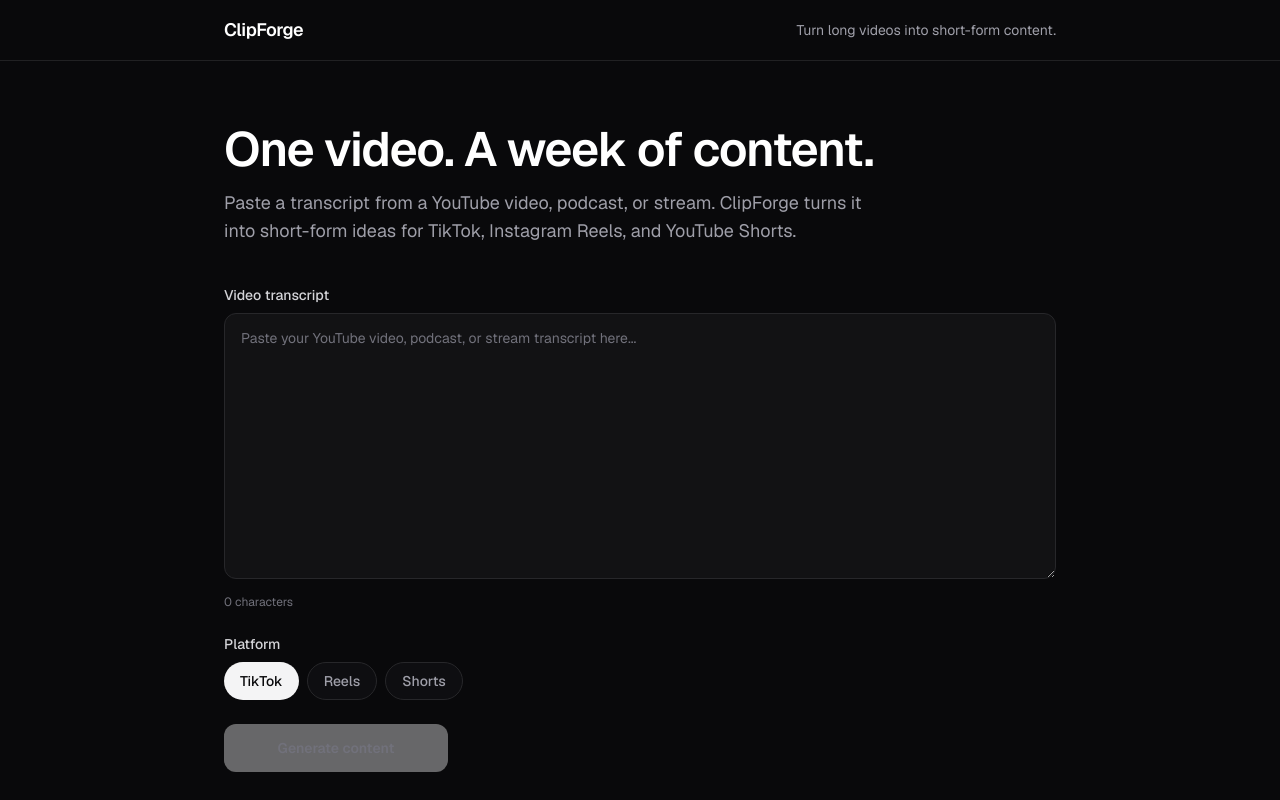
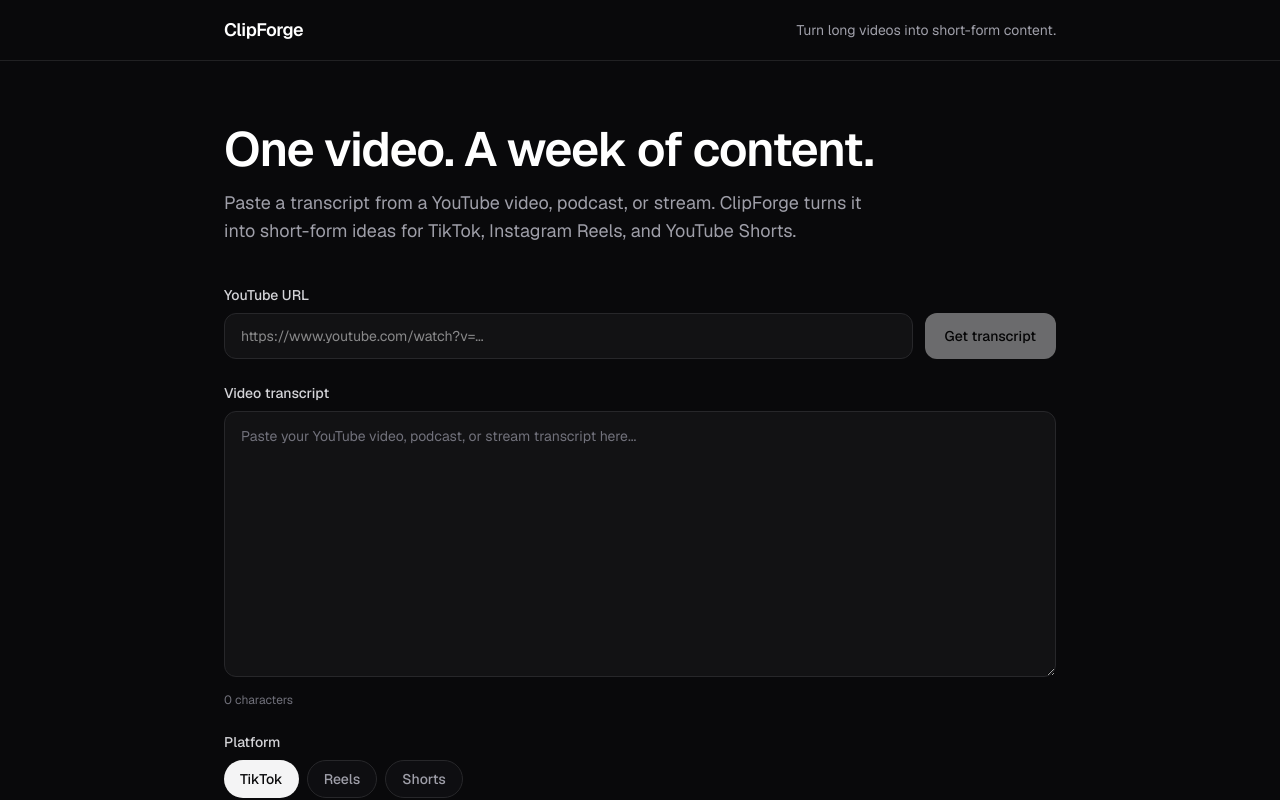
Before and after one commit to acheematiaschh103/clipforge, a Next.js app: page / in a window 1280 px wide. Shown: the top 800 px of the page. Built offline with nearby package versions, Linux system fonts and the light colour scheme.

Commit message:
Add YouTube transcript fetching

```diff
--- a/package.json
+++ b/package.json
@@ -11,7 +11,8 @@
   "dependencies": {
     "next": "16.3.5",
     "react": "19.2.8",
-    "react-dom": "19.2.8"
+    "react-dom": "19.2.8",
+    "youtube-transcript": "^1.3.1"
   },
   "devDependencies": {
     "@tailwindcss/postcss": "^4",
--- /dev/null
+++ b/src/app/api/transcript/route.ts
@@ -0,0 +1,40 @@
+import { NextResponse } from "next/server";
+import { YoutubeTranscript } from "youtube-transcript";
+
+export async function POST(request: Request) {
+  try {
+    const { url } = await request.json();
+
+    if (!url?.trim()) {
+      return NextResponse.json(
+        { error: "YouTube URL is required" },
+        { status: 400 }
+      );
+    }
+
+    const items = await YoutubeTranscript.fetchTranscript(url);
+
+    if (!items.length) {
+      return NextResponse.json(
+        { error: "No transcript found" },
+        { status: 404 }
+      );
+    }
+
+    const transcript = items
+      .map((item) => item.text)
+      .join(" ");
+
+    return NextResponse.json({ transcript });
+  } catch (error) {
+    console.error("FULL TRANSCRIPT ERROR:", error);
+
+    return NextResponse.json(
+        {
+          error: "Failed to fetch YouTube transcript",
+          details: error instanceof Error ? error.message : String(error),
+        },
+        { status: 500 }
+      );
+  }
+}
--- a/src/app/page.tsx
+++ b/src/app/page.tsx
@@ -112,6 +112,8 @@ function formatList(items: string[]) {
 
 export default function Home() {
   const [transcript, setTranscript] = useState("");
+  const [youtubeUrl, setYoutubeUrl] = useState("");
+const [fetchingTranscript, setFetchingTranscript] = useState(false);
   const [platform, setPlatform] = useState<Platform>("TikTok");
   const [generating, setGenerating] = useState(false);
   const [results, setResults] = useState<GeneratedContent | null>(null);
@@ -119,6 +121,42 @@ export default function Home() {
   const [error, setError] = useState<string | null>(null);
 
   const canGenerate = transcript.trim().length > 0 && !generating;
+  async function handleFetchTranscript() {
+    if (!youtubeUrl.trim() || fetchingTranscript) return;
+
+    setFetchingTranscript(true);
+    setError(null);
+
+    try {
+      const response = await fetch("/api/transcript", {
+        method: "POST",
+        headers: {
+          "Content-Type": "application/json",
+        },
+        body: JSON.stringify({
+          url: youtubeUrl,
+        }),
+      });
+
+      const data = await response.json();
+
+      if (!response.ok) {
+        throw new Error(data.error || "Failed to fetch transcript");
+      }
+
+      setTranscript(data.transcript);
+    } catch (error) {
+      console.error("Transcript error:", error);
+
+      setError(
+        error instanceof Error
+          ? error.message
+          : "Failed to fetch transcript"
+      );
+    } finally {
+      setFetchingTranscript(false);
+    }
+  }
 
   async function handleGenerate(event: React.FormEvent<HTMLFormElement>) {
   event.preventDefault();
@@ -197,6 +235,34 @@ export default function Home() {
         </section>
 
         <form className="mt-10 space-y-6" onSubmit={handleGenerate}>
+        <div>
+  <label
+    htmlFor="youtubeUrl"
+    className="mb-2 block text-sm font-medium text-zinc-300"
+  >
+    YouTube URL
+  </label>
+
+  <div className="flex gap-3">
+    <input
+      id="youtubeUrl"
+      type="url"
+      value={youtubeUrl}
+      onChange={(event) => setYoutubeUrl(event.target.value)}
+      placeholder="https://www.youtube.com/watch?v=..."
+      className="w-full rounded-xl border border-zinc-800 bg-zinc-900/60 px-4 py-3 text-sm text-white outline-none"
+    />
+
+    <button
+      type="button"
+      onClick={handleFetchTranscript}
+      disabled={!youtubeUrl.trim() || fetchingTranscript}
+      className="whitespace-nowrap rounded-xl bg-white px-5 py-3 text-sm font-medium text-black disabled:cursor-not-allowed disabled:opacity-40"
+    >
+      {fetchingTranscript ? "Fetching..." : "Get transcript"}
+    </button>
+  </div>
+</div>
           <div>
             <label
               htmlFor="transcript"
```
Also changed, not shown: 1 other file (tests, documents, lock files or other folders).
